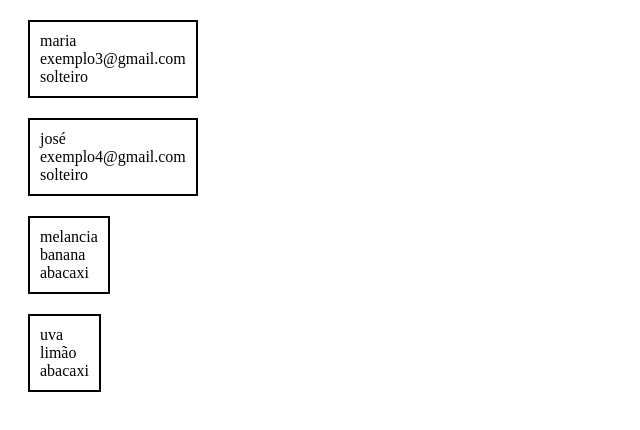
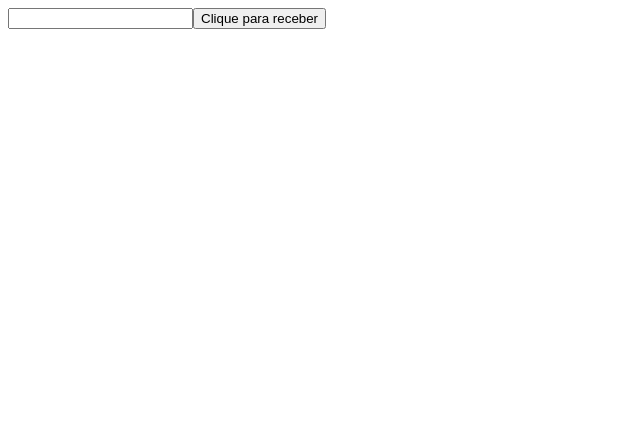
Before and after one commit to Souza0Rock/Aulas-JS-React, a React (Create React App) app in the folder my-app/: page / in a window 1280 px wide. Shown: the top 430 px of the page, without its empty margins (0-640 px from the left). Built offline with nearby package versions, Linux system fonts and the light colour scheme.

Commit message:
add files

```diff
--- a/my-app/package.json
+++ b/my-app/package.json
@@ -1,5 +1,5 @@
 {
-  "name": "my",
+  "name": "my-app",
   "version": "0.1.0",
   "private": true,
   "dependencies": {
--- a/my-app/src/App.css
+++ b/my-app/src/App.css
@@ -1,10 +1,3 @@
-.div-itens-list {
-    margin: 20px;
-    padding: 10px;
-    width: fit-content;
-    border: 2px solid #000;
+button:hover {
+    cursor: pointer;
 }
-
-p {
-    margin: 0;
-}
--- a/my-app/src/App.js
+++ b/my-app/src/App.js
@@ -1,92 +1,20 @@
 import './App.css';
+import { Mensagem, Click } from './utils'
 
 function App() {
 
-// Listagem com 4 objetos, cada objeto contendo 3 itens diversos e um item boolean, sendo dois boolean true e outros dois false. Só será exibido o objeto que possue a condição false.
+  // Criar uma função externa que chame o número digitado no input no console log acrescentando a mensagem --é muito louco--
+  // Passar duas variáveis para uma segunda função onde elas retornem dentro de um alert depois do click
 
-// Outra lista que tenha 3 objetos com 3 strings, e que só será retornado dois itens que a string seja abacaxi
-
-
-  const listaNomes = [
-    {
-      nome: "mateus",
-      email: "exemplo1@gmail.com",
-      estadoCivil: "solteiro",
-      exibir: true
-    },
-    {
-      nome: "murilo",
-      email: "exemplo2@gmail.com",
-      estadoCivil: "solteiro",
-      exibir: true
-    },
-    {
-      nome: "maria",
-      email: "exemplo3@gmail.com",
-      estadoCivil: "solteiro",
-      exibir: false
-    },
-    {
-      nome: "josé",
-      email: "exemplo4@gmail.com",
-      estadoCivil: "solteiro",
-      exibir: false
-    }
-  ]
-
-  const filterListaNomes = listaNomes.filter(itemLista =>{
-    return itemLista.exibir === false
-  })
-
-  const listaFrutas = [
-    {
-      fruta_1: "melancia",
-      fruta_2: "banana",
-      fruta_3: "abacaxi"
-    },
-    {
-      fruta_1: "laranja",
-      fruta_2: "maçã",
-      fruta_3: "mamão"
-    },
-    {
-      fruta_1: "uva",
-      fruta_2: "limão",
-      fruta_3: "abacaxi"
-    }
-  ]
-
-  const filterListaFrutas = listaFrutas.filter(itemLista =>{
-    return itemLista.fruta_3 === 'abacaxi'
-  })
-
-  console.log(filterListaNomes, 'filtrando nomes')
-  console.log(filterListaFrutas, 'filtrando frutas')
+  const parte1 = 'Jesus é bom '
+  const parte2 = 'e o diabo é vacilão'
 
   return (
     <div className="App">
-    {
-      filterListaNomes.map(itemLista=>{
-        return(
-          <div className='div-itens-list'>
-            <p>{itemLista.nome}</p>
-            <p>{itemLista.email}</p>
-            <p>{itemLista.estadoCivil}</p>
-          </div>
-        )
-      })
-    }
-    {
-      filterListaFrutas.map(itemLista=>{
-        return (
-          <div className='div-itens-list'>
-            <p>{itemLista.fruta_1}</p>
-            <p>{itemLista.fruta_2}</p>
-            <p>{itemLista.fruta_3}</p>
-          </div>
-        )
-      })
-    }
+      <form>
+        <input onChange={(e) => { Mensagem(e.target.value + ' é muito louco') }} />
+        <button onClick={(e) => { Click(parte1 + parte2) }}>Clique para receber</button>
+      </form>
     </div>
   );
 }
--- /dev/null
+++ b/my-app/src/utils/index.jsx
@@ -0,0 +1,7 @@
+export  const Mensagem = (valorDigitado) => {
+    console.log(valorDigitado)
+}
+
+export const Click = (receba) => {
+    alert(receba)
+}
```
Also changed, not shown: 1 other file (tests, documents, lock files or other folders).
